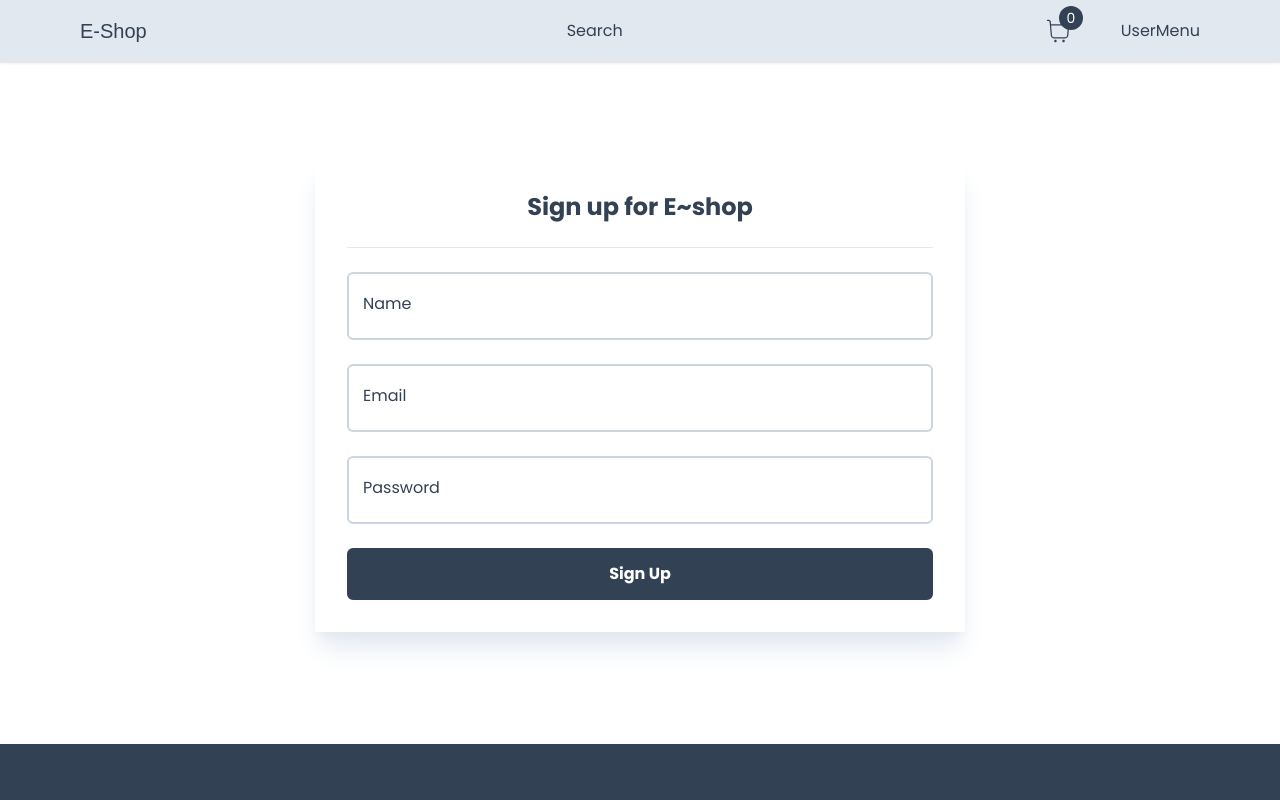
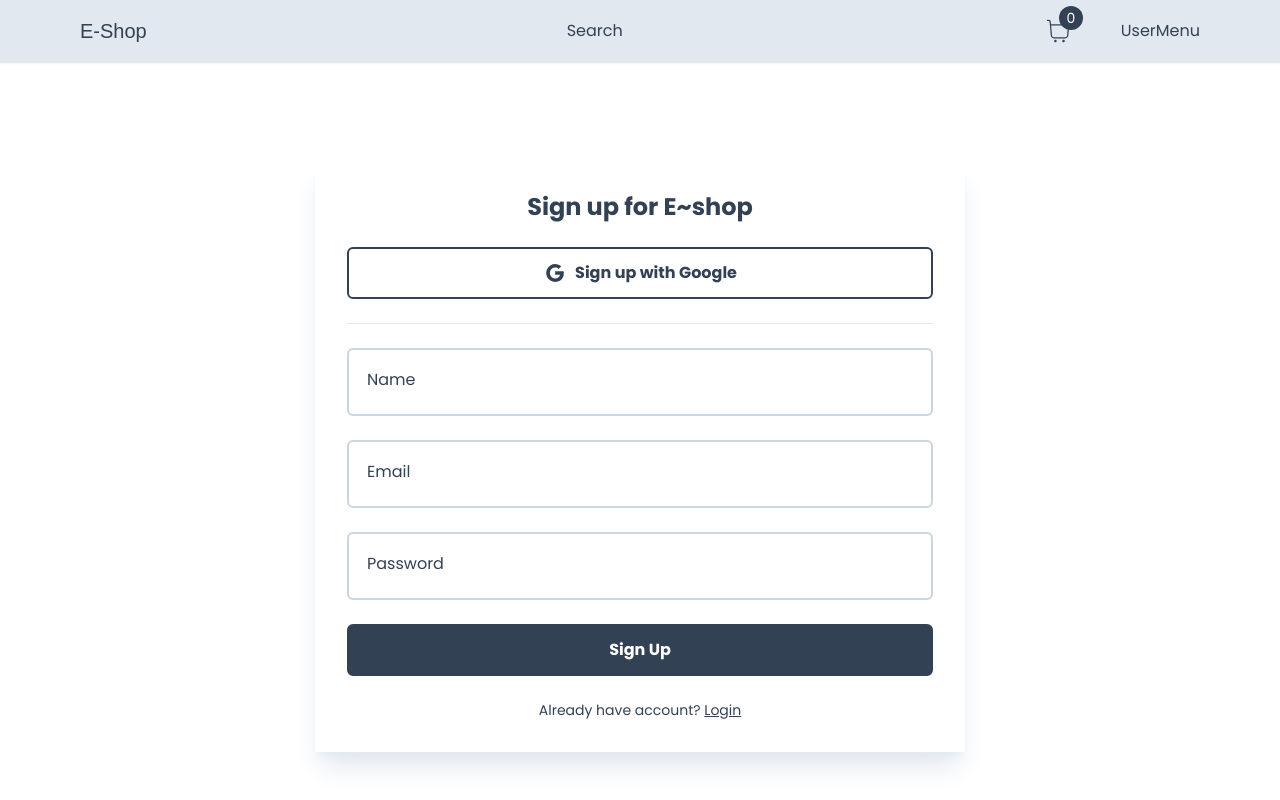
Before and after one commit to AhmedAbdo1612/OnlineShopping, a Next.js app: page /register in a window 1280 px wide. Shown: the top 800 px of the page. Built offline with nearby package versions, Linux system fonts and the light colour scheme; a web font is replaced by a local one.

Commit message:
complete signup

```diff
--- a/app/components/Button/Button.tsx
+++ b/app/components/Button/Button.tsx
@@ -1,5 +1,4 @@
 "use client";
-import { Icon } from "@mui/material";
 import { IconType } from "react-icons";
 
 
@@ -15,7 +14,7 @@ interface ButtonProps {
 const Button: React.FC<ButtonProps> = ({
     label, disapled,
     outline, small,
-    custom, icon, onClick }) => {
+    custom, icon:Icon, onClick }) => {
     return (
         <button disabled = {disapled} onClick={onClick}
          className={`disabled:opacity-70 disabled:cursor-not-allowed
@@ -27,7 +26,7 @@ const Button: React.FC<ButtonProps> = ({
          ${small?"py-1 px-2 border-[1px]":"py-3 px-4 border-[2px]"}
          ${custom?custom: null}
          `}>
-            {icon && <Icon />}
+            {Icon && <Icon size={24}/>}
             {label}
         </button>
     );
--- a/app/components/Inputs/Inputs.tsx
+++ b/app/components/Inputs/Inputs.tsx
@@ -2,39 +2,47 @@
 import { FieldErrors, FieldValues, UseFormRegister } from "react-hook-form";
 
 
-interface InputProps{
-    id:string ,
-    label:string ,
-    type?:string ,
-    disabled?:boolean,
-    required?:boolean,
-    register:UseFormRegister<FieldValues>,
-    errors:FieldErrors
+interface InputProps {
+    id: string,
+    label: string,
+    type?: string,
+    disabled?: boolean,
+    required?: boolean,
+    register: UseFormRegister<FieldValues>,
+    errors: FieldErrors
 }
-const Input:React.FC<InputProps> = ({id, label,type,disabled,register,required,errors}) => {
+const Input: React.FC<InputProps> = ({ id, label, type, disabled, register, required, errors }) => {
     return (
         <div className="w-full relative">
-            <input autoComplete = "off"
-            placeholder=""
-            type= {type}
-            required = {required}
-            id={id}
-            disabled = {disabled}
-            {...register(id,{required})}
-            className={`peer w-full p-4 pt-6 outline-none bg-whtie
+            <input autoComplete="off"
+                placeholder=""
+                type={type}
+                required={required}
+                id={id}
+                disabled={disabled}
+                {...register(id, { required })}
+                className={`peer w-full p-4 pt-6 outline-none bg-whtie
             font-light border-2 rounded-md transition disabled:opacity-70
             disabled:cursor-not-allowed
-            ${errors[id]?'border-rose-400':'border-slate-300'}
-            ${errors[id]?'focus:border-rose-400':'focus:border-slate-300'}`}/>
-            <label className={`absolute cursor-text text-md duration-150
-            transform-translate-y-3 top-5 z-10 origin-[0] left-4
+            ${errors[id] ? 'border-rose-400' : 'border-slate-300'}
+            ${errors[id] ? 'focus:border-rose-400' : 'focus:border-slate-300'}`} />
+            <label className={`
+            absolute
+            bg-white px-1
+            cursor-text
+             text-md
+            duration-150
+            transform
+            -translate-y-8
+            top-5 z-10 origin-[0] left-4
             peer-placeholder-shown:scale-100
-            peer-placeholder-shown:translate-y-0 peer-focus:scale-75
+            peer-placeholder-shown:translate-y-0
+            peer-focus:scale-75
             peer-focus:-translate-y-4
-             ${errors[id]?'focus:text-rose-400':'focus:text-slate-300'}`}
-             htmlFor={id}>{label}</label>
+             ${errors[id] ? 'focus:text-rose-400' : 'focus:text-slate-300'}`}
+                htmlFor={id}>{label}</label>
         </div>
-        );
+    );
 }
 
 export default Input;
--- a/app/register/RegisterForm.tsx
+++ b/app/register/RegisterForm.tsx
@@ -1,42 +1,54 @@
 "use client"
-
 import { useState } from "react";
 import Heading from "../components/Heading";
 import Input from "../components/Inputs/Inputs";
 import { FieldValues, SubmitHandler, useForm } from "react-hook-form";
 import Button from "../components/Button/Button";
+import { SyncLoader } from "react-spinners";
+import Link from "next/link";
+import { AiOutlineGoogle } from "react-icons/ai";
+
 const RegisterForm = () => {
-    const[loading, setLoading] = useState(false)
-    const {register, handleSubmit, formState:{errors}} = useForm<FieldValues>({
-        defaultValues:{
-           name:"", email:"", password:"",
+    const [loading, setLoading] = useState(false)
+    const { register, handleSubmit, formState: { errors } } = useForm<FieldValues>({
+        defaultValues: {
+            name: "", email: "", password: "",
         }
     })
-    const onSubmit :SubmitHandler<FieldValues>=(data)=>{
+    const onSubmit: SubmitHandler<FieldValues> = (data) => {
         setLoading(true)
         console.log(data)
     }
     return (
         <>
             <Heading title="Sign up for E~shop" />
+            <Button outline label="Sign up with Google"
+            icon={AiOutlineGoogle} onClick={()=>{}}/>
             <hr className="bg-slate-300 w-full h-px" />
-        <Input id="name" label="Name" disabled= {loading}
+            <Input id="name" label="Name" disabled={loading}
                 register={register}
                 errors={errors}
                 required
             />
-        <Input id="email" label="Email" disabled= {loading}
+            <Input id="email" label="Email" disabled={loading}
                 register={register}
                 errors={errors}
                 required
             />
-        <Input id="password" label="Password" disabled= {loading}
+            <Input id="password" label="Password" disabled={loading}
                 register={register}
                 errors={errors}
                 required
                 type="password"
             />
-         <Button label = {loading? "Loading":"Sign Up"} onClick={()=>{handleSubmit(onSubmit)}}/>
+            {loading && <SyncLoader color="rgba(214, 54, 140, 1)" className="transition" />}
+            {!loading && <Button label={loading ? "Loading" : "Sign Up"} onClick={handleSubmit(onSubmit)} />}
+            <p className="text-sm">
+                Already have account? {" "}
+                <Link className="underline" href="/login">
+                    Login
+                </Link>
+            </p>
         </>
     );
 }
--- a/package.json
+++ b/package.json
@@ -19,7 +19,8 @@
     "react-dom": "^18",
     "react-hook-form": "^7.49.2",
     "react-hot-toast": "^2.4.1",
-    "react-icons": "^4.12.0"
+    "react-icons": "^4.12.0",
+    "react-spinners": "^0.13.8"
   },
   "devDependencies": {
     "@types/node": "^20",
```
Also changed, not shown: 1 other file (tests, documents, lock files or other folders). Lines whose indentation alone changed are shown as unchanged.
